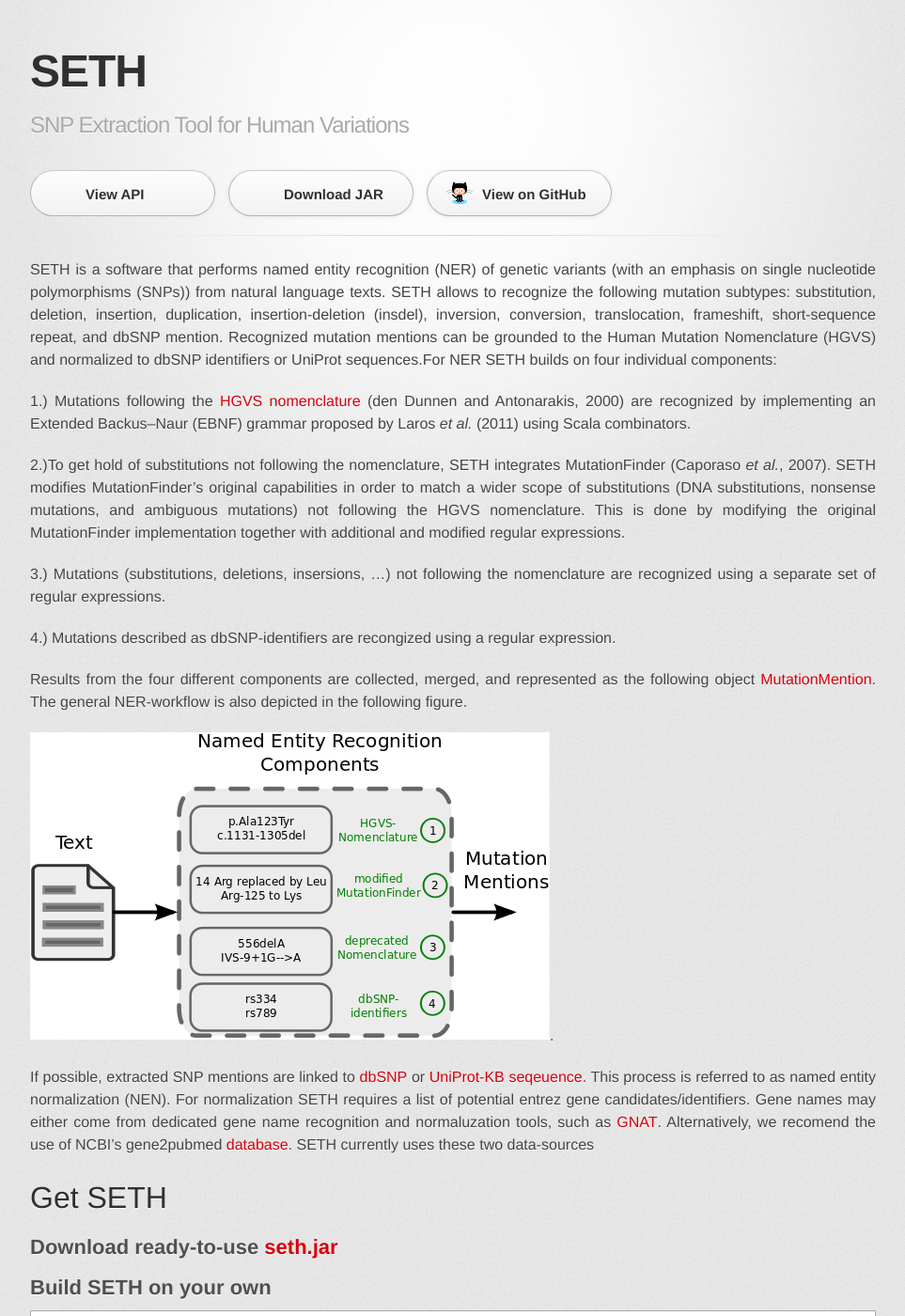
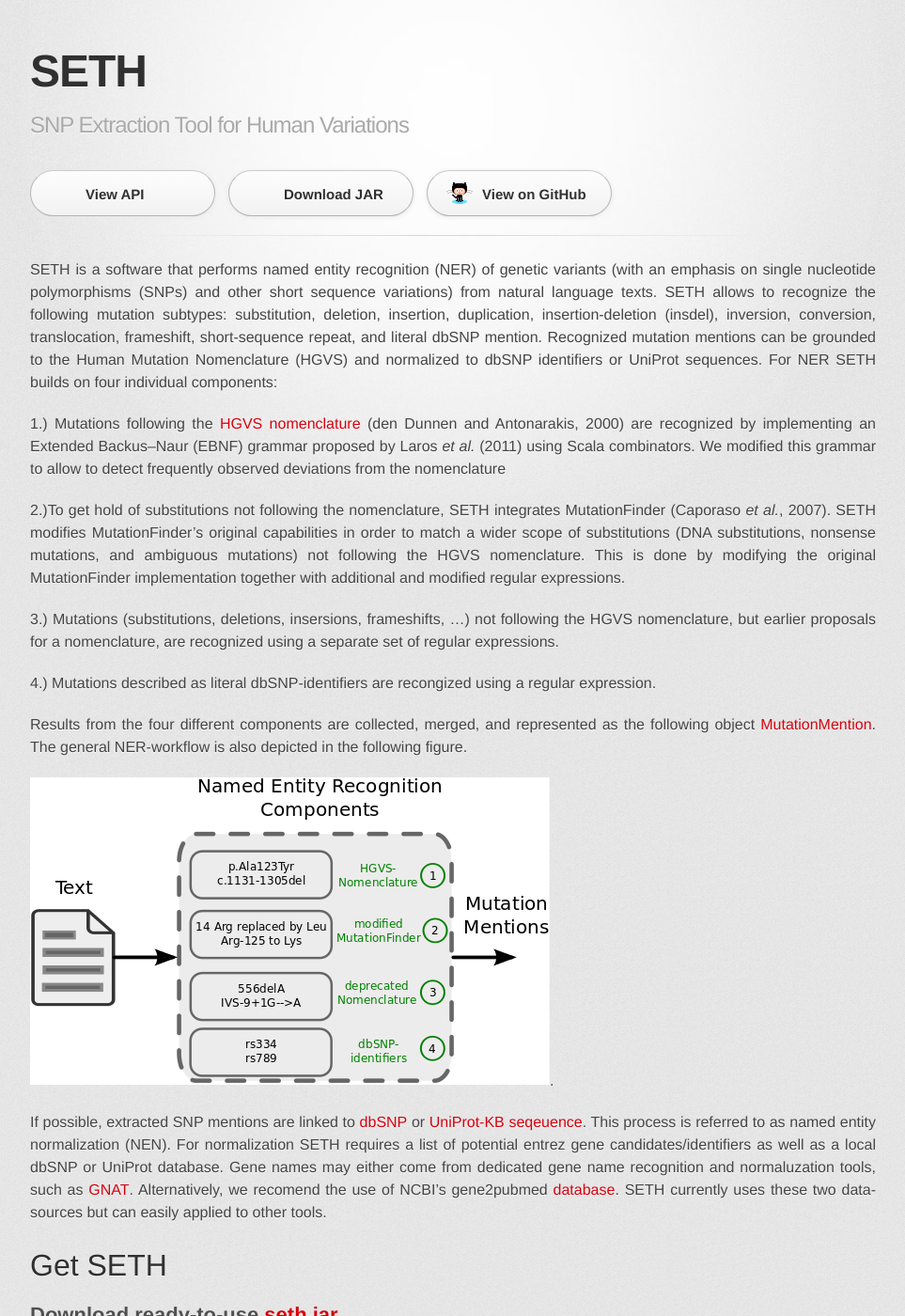
Before and after one commit to rockt/SETH, a Jekyll site: the page built from index.md, in a window 1280 px wide and 1400 px high. Shown: the whole window at 94% size, without its empty margins (158-1121 px from the left). Built offline with Jekyll 4.4.1, drawn with Linux system fonts in a browser that asks for light colours; some web fonts are replaced; some of the changed text lies outside the part shown.

Commit message:
Update index.md
Improved docu

```diff
--- a/index.md
+++ b/index.md
@@ -2,18 +2,18 @@
 layout: default
 ---
 
-SETH is a software that performs named entity recognition (NER) of genetic variants (with an emphasis on single nucleotide polymorphisms (SNPs)) from natural language texts.
-SETH allows to recognize the following mutation subtypes: substitution, deletion, insertion, duplication, insertion-deletion (insdel), inversion, conversion, translocation, frameshift, short-sequence repeat, and dbSNP mention.
-Recognized mutation mentions can be grounded to the Human Mutation Nomenclature (HGVS) and normalized to dbSNP identifiers or UniProt sequences.For NER SETH builds on four individual components:
+SETH is a software that performs named entity recognition (NER) of genetic variants (with an emphasis on single nucleotide polymorphisms (SNPs) and other short sequence variations) from natural language texts.
+SETH allows to recognize the following mutation subtypes: substitution, deletion, insertion, duplication, insertion-deletion (insdel), inversion, conversion, translocation, frameshift, short-sequence repeat, and literal dbSNP mention.
+Recognized mutation mentions can be grounded to the Human Mutation Nomenclature (HGVS) and normalized to dbSNP identifiers or UniProt sequences. For NER SETH builds on four individual components:
 
-1.) Mutations following the [HGVS nomenclature](http://www.hgvs.org/mutnomen/) (den Dunnen and Antonarakis, 2000) are recognized by implementing an Extended Backus–Naur (EBNF) grammar proposed by Laros *et al.* (2011) using Scala combinators.
+1.) Mutations following the [HGVS nomenclature](http://www.hgvs.org/mutnomen/) (den Dunnen and Antonarakis, 2000) are recognized by implementing an Extended Backus–Naur (EBNF) grammar proposed by Laros *et al.* (2011) using Scala combinators. We modified this grammar to allow to detect frequently observed deviations from the nomenclature
 
 2.)To get hold of substitutions not following the nomenclature, SETH integrates MutationFinder (Caporaso *et al.*, 2007).
 SETH modifies MutationFinder's original capabilities in order to match a wider scope of substitutions (DNA substitutions, nonsense mutations, and ambiguous mutations) not following the HGVS nomenclature. This is done by modifying the original MutationFinder implementation together with additional and modified regular expressions.
 
-3.) Mutations (substitutions, deletions, insersions, ...) not following the nomenclature are recognized using a separate set of regular expressions.
+3.) Mutations (substitutions, deletions, insersions, frameshifts, ...) not following the HGVS nomenclature, but earlier proposals for a nomenclature,  are recognized using a separate set of regular expressions.
 
-4.) Mutations described as dbSNP-identifiers are recongized using a regular expression.
+4.) Mutations described as literal dbSNP-identifiers are recongized using a regular expression.
 
 Results from the four different components are collected, merged,  and represented as the following object  [MutationMention](https://github.com/rockt/SETH/blob/master/src/main/java/de/hu/berlin/wbi/objects/MutationValidation.java).
 The general NER-workflow is also depicted in the following figure.
@@ -22,10 +22,10 @@
 
 If possible, extracted SNP mentions are linked to [dbSNP](http://www.ncbi.nlm.nih.gov/SNP/) or [UniProt-KB seqeuence](http://www.uniprot.org/help/uniprotkb).
 This process  is referred to as named entity normalization (NEN).
-For normalization SETH requires a list of potential entrez gene candidates/identifiers.
+For normalization SETH requires a list of potential entrez gene candidates/identifiers as well as a local dbSNP or UniProt database.
 Gene names may either come from dedicated gene name recognition and normaluzation tools, such as [GNAT](http://gnat.sourceforge.net/).
 Alternatively, we recomend the use of NCBI's gene2pubmed [database](ftp://ftp.ncbi.nlm.nih.gov/gene/DATA/gene2pubmed.gz).
-SETH currently uses these two data-sources
+SETH currently uses these two data-sources but can easily applied to other tools.
 
 # Get SETH
 
```
Also changed, not shown: other parts of index.md (+1 -1 lines).
